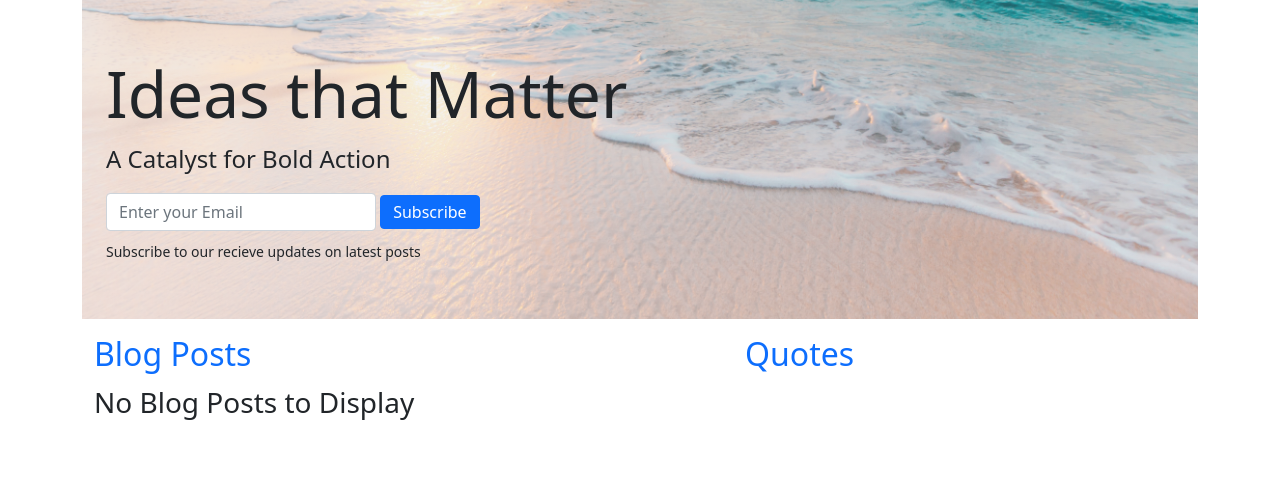
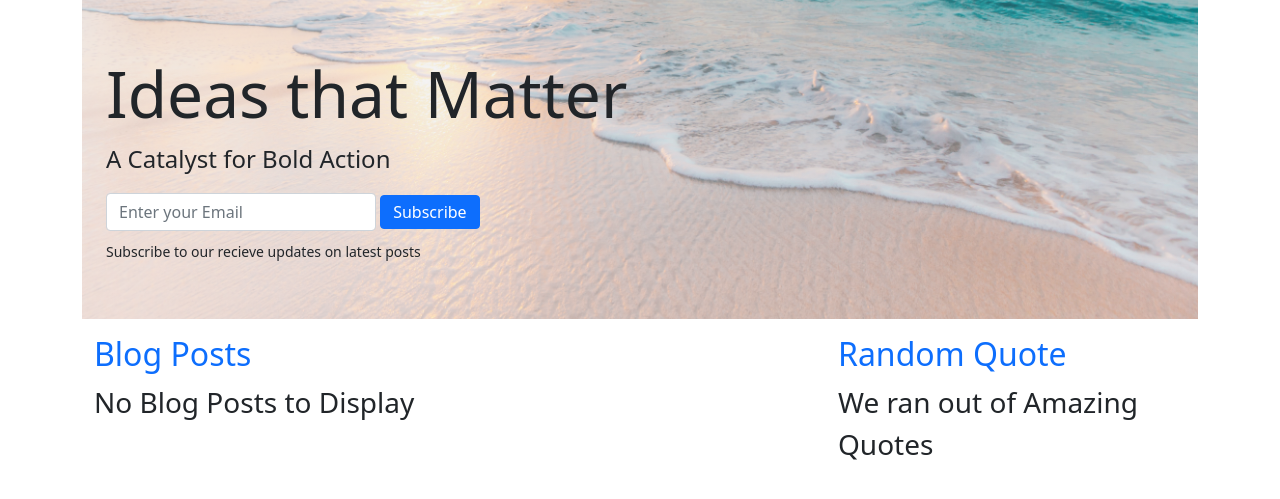
Before and after one commit to otienotimothy/blogy, a Flask app: template app/templates/index.html in a window 1280 px wide. Shown: the part 75-574 px from the top of the page. Run offline with Flask 2, Linux system fonts and the light colour scheme; the template is opened without the code that fills it: values that come from a table or form of the project are taken from there, others are empty; some libraries are stand-ins or nearby versions.

Commit message:
Add functionality to fetch a random quote and display it to the user

```diff
--- a/app/main/views.py
+++ b/app/main/views.py
@@ -2,12 +2,14 @@ from flask import Blueprint, flash, redirect, render_template, request, url_for
 from flask_login import login_required, current_user
 from app.forms import SubscribeForm, CommentForm, BlogForm
 from app.models import Subscribe, Post, Comment
+from app.requests import get_quotes
 from app import db
 
 views = Blueprint('views', __name__)
 
 @views.route('/', methods=['GET', 'POST'])
 def index():
+    quote = get_quotes()
     subscribe = SubscribeForm()
     comment_form = CommentForm()
     posts = Post.query.all()
@@ -26,7 +28,7 @@ def index():
 
         subscribe.email.data = " "
 
-    return render_template('index.html', subscribe = subscribe, form = comment_form, posts=posts)
+    return render_template('index.html', subscribe = subscribe, form = comment_form, posts=posts, quote = quote)
 
 @views.route('/add_blog', methods=['GET', 'POST'])
 @login_required
--- a/app/templates/index.html
+++ b/app/templates/index.html
@@ -27,7 +27,7 @@
 <section>
 	<div class="container py-3">
 		<div class="row d-flex justify-content-start">
-			<div class="col-sm-12 col-md-6 col-lg-7">
+			<div class="col-sm-12 col-md-8 col-lg-8">
 				<h2 class="text-primary">Blog Posts</h2>
 				<div>
 					{% if posts %} {% for post in posts %}
@@ -76,10 +76,8 @@
 											{% endfor %}
 										</div>
 
-										{% else %}
-										{{ form.text(class='form-control
-										form-control-lg') }}
-										{% endif %}
+										{% else %} {{ form.text(class='form-control
+										form-control-lg') }} {% endif %}
 									</div>
 								</div>
 								<div class="float-end mt-2 pt-1">
@@ -94,8 +92,7 @@
 										{{comment.comment}}
 									</p>
 								</div>
-								{% endfor%}
-								{% else %}
+								{% endfor%} {% else %}
 								<p class="text-muted">No Comments</p>
 								{% endif %}
 							</div>
@@ -106,8 +103,20 @@
 					{% endif %}
 				</div>
 			</div>
-			<div class="col-sm-12 col-md-6 col-lg-5">
-				<h2 class="text-primary">Quotes</h2>
+			<div class="col-sm-12 col-md-4 col-lg-4">
+				<h2 class="text-primary">Random Quote</h2>
+				{% if quote %}
+				<div class="card">
+					<div class="card-body">
+						<h5 class="card-title"> {{quote.author}} </h5>
+						<p class="card-text">
+							{{quote.quote}}
+						</p>
+					</div>
+				</div>
+				{% else %}
+				<p class="fs-3">We ran out of Amazing Quotes</p>
+				{% endif %}
 			</div>
 		</div>
 	</div>
```
Also changed, not shown: app/requests.py (added, +11 -0 lines).
